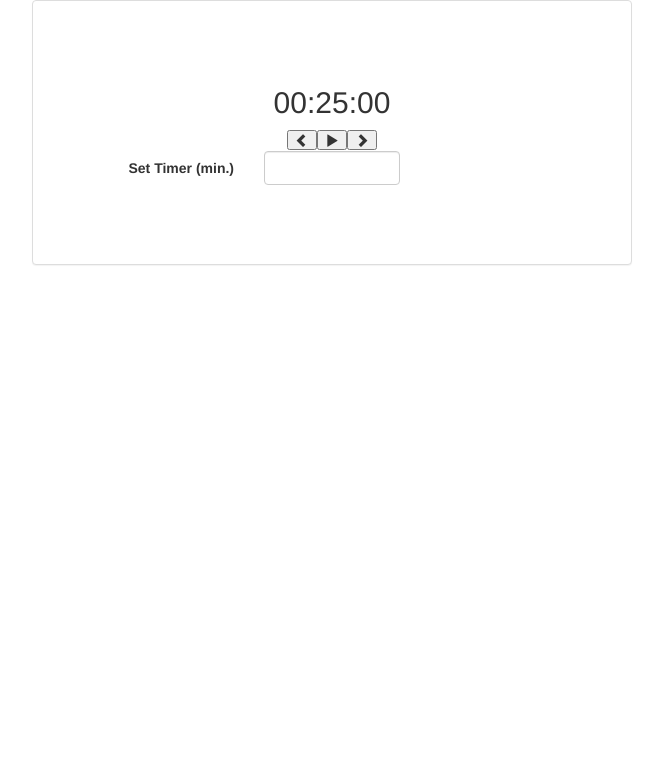
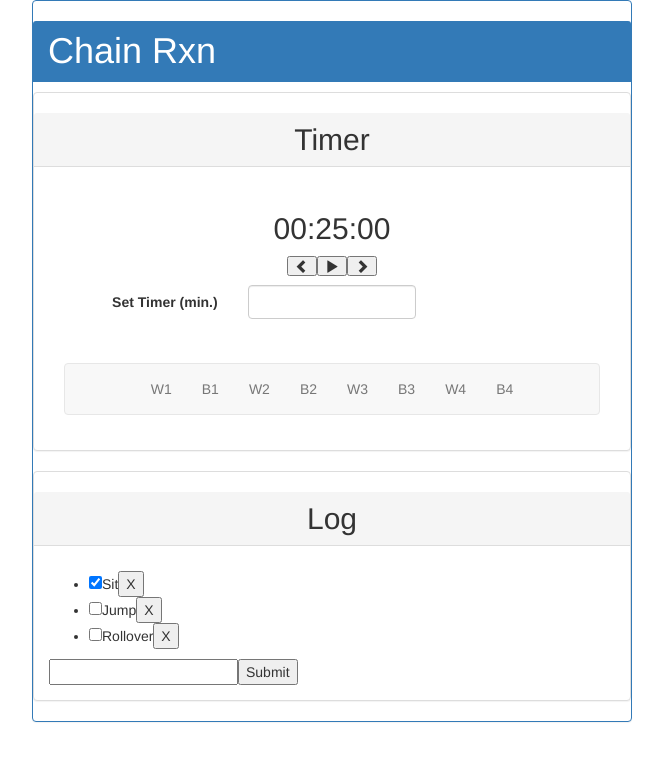
Before and after one commit to n-kimberly/ChainRXN, a React (Create React App) app: page / in a window 1280 px wide. Shown: the top 760 px of the page, without its empty margins (308-971 px from the left). Built offline with nearby package versions, Linux system fonts and the light colour scheme.

Commit message:
Build tasklog placeholder

```diff
--- a/public/index.html
+++ b/public/index.html
@@ -19,7 +19,7 @@
       work correctly both with client-side routing and a non-root public URL.
       Learn how to configure a non-root public URL by running `npm run build`.
     -->
-    <title>Pomodoro Power</title>
+    <title>Chain Rxn</title>
   </head>
   <body>
     <noscript>
--- a/src/App.css
+++ b/src/App.css
@@ -1,10 +1,20 @@
 .app-content {
     width: 600px;
-    padding: 50px;
+    /* padding: 50px; */
+}
+
+.navbar.center .navbar-inner {
+    text-align: center;
+}
+
+.navbar.center .navbar-inner .nav {
+    display:inline-block;
+    float: none;
+    vertical-align: top;
 }
 
 .control-row {
-    margin-bottom: 8px;
+    margin: 8px;
 }
 
 @media (max-width: 650px) {
--- a/src/App.js
+++ b/src/App.js
@@ -1,14 +1,31 @@
 import React, { Component } from 'react';
 import Timer from './Timer/components/Timer';
+import Taskbar from './Taskbar/components/Taskbar';
+import Tasklog from './Tasklog/components/Tasklog';
 import './App.css';
 
 
 class App extends Component {
   render() {
     return (
-      <div className = "panel panel-default app-content center-block">
-        <div className = "panel-body">
-          <Timer />
+      <div>
+        <div className = "panel panel-primary app-content center-block">
+          <h1 className = "panel-heading">Chain Rxn</h1>
+          <div className = "panel panel-default">
+            <h2 className = "panel-heading" align="center">Timer</h2>
+            <div className = "panel-body">
+              <Timer />
+            </div>
+            <div className = "panel-body">
+              <Taskbar />
+            </div>
+          </div>
+          <div className = "panel panel-default">
+            <h2 className = "panel-heading" align="center">Log</h2>
+            <div className = "panel-body">
+              <Tasklog />
+            </div>
+          </div>
         </div>
       </div>
     );
--- /dev/null
+++ b/src/Tasklog/TasklogDisplay/components/TasklogDisplay.js
@@ -0,0 +1,19 @@
+// Component is nondefault export of React, which is a default export of 'react'
+import React, {Component} from 'react';
+
+class TasklogDisplay extends Component {
+    render() {
+        return (
+            <li>
+                <input
+                    type="checkbox"
+                    checked={ this.props.isCompleted }
+                    onChange={ this.props.toggleComplete } />
+                <span>{ this.props.description }</span>
+                <button onClick={ this.props.delete }>X</button>
+            </li>
+        );
+    }
+}
+
+export default TasklogDisplay;
--- /dev/null
+++ b/src/Tasklog/components/Tasklog.js
@@ -0,0 +1,84 @@
+import React, { Component } from 'react';
+import TasklogDisplay from '../TasklogDisplay/components/TasklogDisplay';
+
+class Tasklog extends Component {
+    constructor() {
+        super();
+        this.state = {
+            todos: [
+              {description: 'Sit', isCompleted: true},
+              {description: 'Jump', isCompleted: false},
+              {description: 'Rollover', isCompleted: false}
+            ],
+            newTodoDescription: ''
+        };
+    }
+
+    toggleComplete(index) {
+        // back up array
+        const todos = this.state.todos.slice();
+        const todo = todos[index];
+        // toggle between false and true
+        todo.isCompleted = todo.isCompleted ? false : true;
+        // request state update
+        this.setState({ todos: todos });
+      }
+
+      deleteTodo(index) {
+        const updatedTodo = this.state.todos.slice(0);
+        updatedTodo.splice(index,1);
+        this.setState({ todos: updatedTodo });
+      }
+
+      handleChange(e) {
+        this.setState({ newTodoDescription: e.target.value });
+      }
+
+      handleSubmit(e) {
+        // prevent default page reload
+        e.preventDefault();
+        // don't allow users to submit blank items
+        if (!this.state.newTodoDescription) {
+          return;
+        }
+        // build newTodo object
+        const newTodo = {
+          description: this.state.newTodoDescription,
+          isCompleted: false
+        };
+        // set state to previous + new && clear newTodoDescription
+        this.setState({
+          todos: [...this.state.todos, newTodo],
+          newTodoDescription: ''
+        });
+      }
+
+      render() {
+        return (
+          <div className="App">
+            <ul>
+              {
+                this.state.todos.map(
+                  (todo, index) =>
+                  <TasklogDisplay
+                    key={ index }
+                    description={ todo.description }
+                    isCompleted={ todo.isCompleted }
+                    toggleComplete={ () => this.toggleComplete(index) }
+                    delete={ () => this.deleteTodo(index) } />
+                )
+              }
+            </ul>
+            <form onSubmit={ (e) => this.handleSubmit(e) }>
+               <input
+                  type="text"
+                  value={ this.state.newTodoDescription }
+                  onChange={ (e) => this.handleChange(e) }/>
+               <input type="submit" />
+            </form>
+          </div>
+        );
+      }
+    }
+
+export default Tasklog;
```
